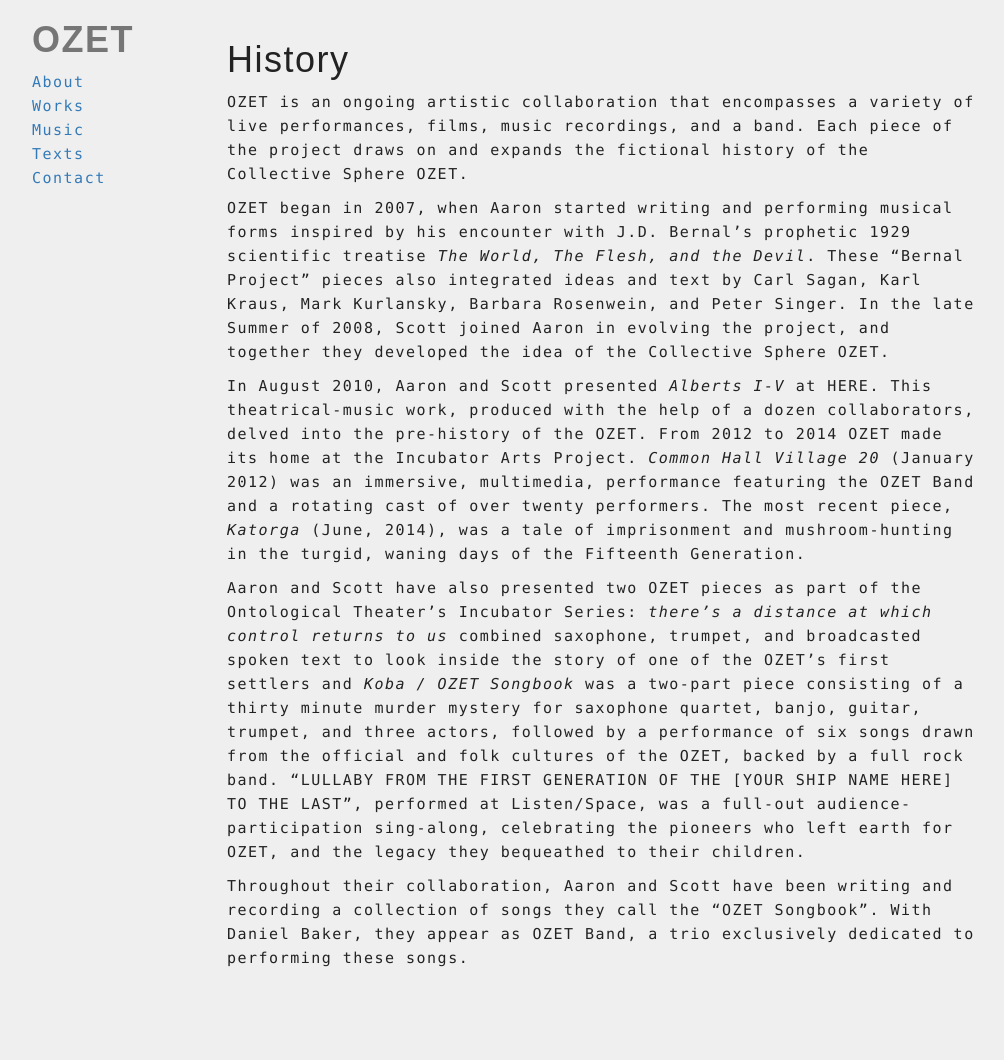
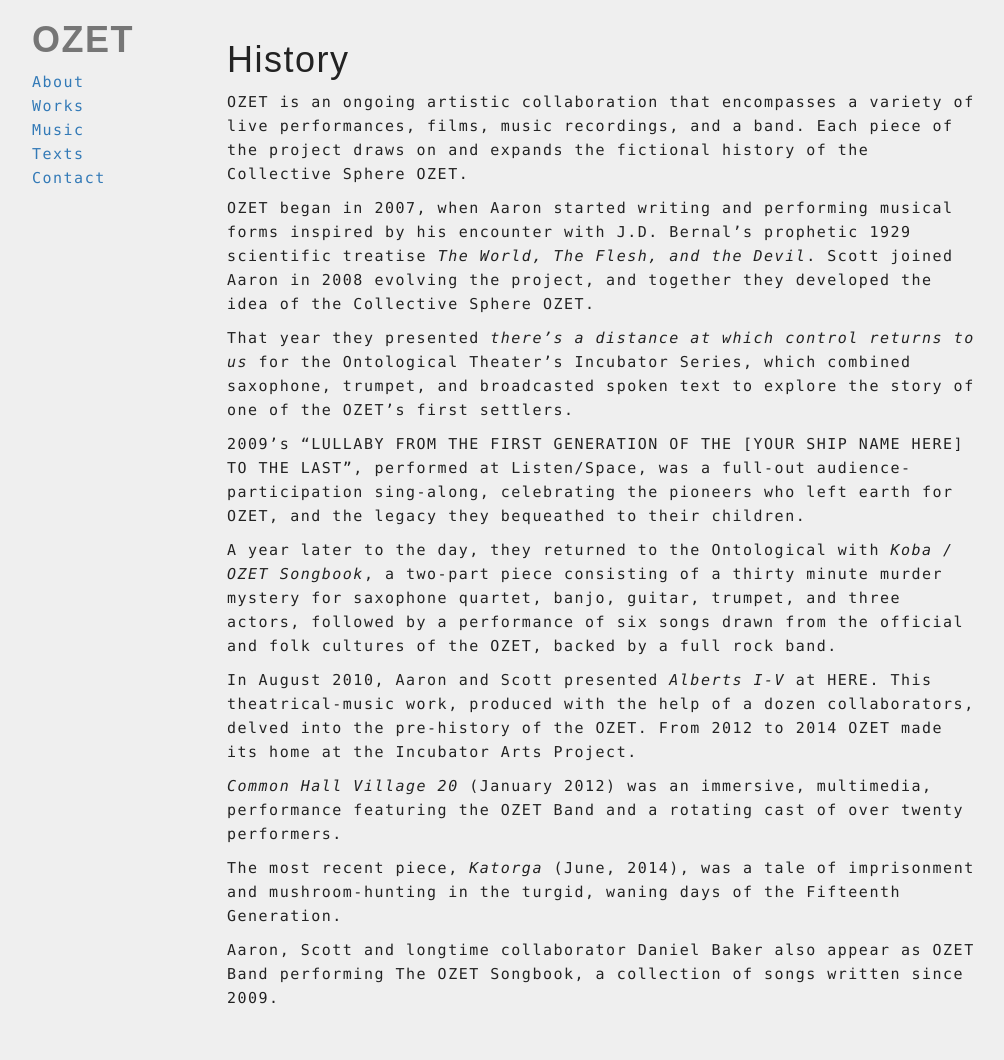
Before and after one commit to the-ozet/the-ozet.github.io, a Jekyll site: the page built from _about/history.md, in a window 1280 px wide. Shown: the whole page, without its empty margins (38-1042 px from the left). Built offline with Jekyll 4.4.1, drawn with Linux system fonts in a browser that asks for light colours; nearby versions of some CDN libraries; before the commit the page ends 1020 px from its top, so only the background shows below that.

Commit message:
Update history.md
tweak

```diff
--- a/_about/history.md
+++ b/_about/history.md
@@ -6,10 +6,18 @@ category: About
 
 OZET is an ongoing artistic collaboration that encompasses a variety of live performances, films, music recordings, and a band. Each piece of the project draws on and expands the fictional history of the Collective Sphere OZET.
 
-OZET began in 2007, when Aaron started writing and performing musical forms inspired by his encounter with J.D. Bernal's prophetic 1929 scientific treatise <i>The World, The Flesh, and the Devil</i>. These "Bernal Project" pieces also integrated ideas and text by Carl Sagan, Karl Kraus, Mark Kurlansky, Barbara Rosenwein, and Peter Singer. In the late Summer of 2008, Scott joined Aaron in evolving the project, and together they developed the idea of the Collective Sphere OZET.
+OZET began in 2007, when Aaron started writing and performing musical forms inspired by his encounter with J.D. Bernal's prophetic 1929 scientific treatise <i>The World, The Flesh, and the Devil</i>. Scott joined Aaron in 2008 evolving the project, and together they developed the idea of the Collective Sphere OZET.
 
-In August 2010, Aaron and Scott presented <i>Alberts I-V</i> at HERE. This theatrical-music work, produced with the help of a dozen collaborators, delved into the pre-history of the OZET.  From 2012 to 2014 OZET made its home at the Incubator Arts Project.  <i>Common Hall Village 20</i> (January 2012) was an immersive, multimedia, performance featuring the OZET Band and a rotating cast of over twenty performers.  The most recent piece, <i>Katorga</i> (June, 2014), was a tale of imprisonment and mushroom-hunting in the turgid, waning days of the Fifteenth Generation.
+That year they presented <i>there's a distance at which control returns to us</i> for the Ontological Theater's Incubator Series, which combined saxophone, trumpet, and broadcasted spoken text to explore the story of one of the OZET's first settlers.
 
-Aaron and Scott have also presented two OZET pieces as part of the Ontological Theater's Incubator Series: <i>there's a distance at which control returns to us</i> combined saxophone, trumpet, and broadcasted spoken text to look inside the story of one of the OZET's first settlers and <i>Koba / OZET Songbook</i> was a two-part piece consisting of a thirty minute murder mystery for saxophone quartet, banjo, guitar, trumpet, and three actors, followed by a performance of six songs drawn from the official and folk cultures of the OZET, backed by a full rock band. "LULLABY FROM THE FIRST GENERATION OF THE [YOUR SHIP NAME HERE] TO THE LAST", performed at Listen/Space, was a full-out audience-participation sing-along, celebrating the pioneers who left earth for OZET, and the legacy they bequeathed to their children.
+2009's "LULLABY FROM THE FIRST GENERATION OF THE [YOUR SHIP NAME HERE] TO THE LAST", performed at Listen/Space, was a full-out audience-participation sing-along, celebrating the pioneers who left earth for OZET, and the legacy they bequeathed to their children.
 
-Throughout their collaboration, Aaron and Scott have been writing and recording a collection of songs they call the "OZET Songbook". With Daniel Baker, they appear as OZET Band, a trio exclusively dedicated to performing these songs.
+A year later to the day, they returned to the Ontological with <i>Koba / OZET Songbook</i>, a two-part piece consisting of a thirty minute murder mystery for saxophone quartet, banjo, guitar, trumpet, and three actors, followed by a performance of six songs drawn from the official and folk cultures of the OZET, backed by a full rock band.
+
+In August 2010, Aaron and Scott presented <i>Alberts I-V</i> at HERE. This theatrical-music work, produced with the help of a dozen collaborators, delved into the pre-history of the OZET.  From 2012 to 2014 OZET made its home at the Incubator Arts Project.
+
+<i>Common Hall Village 20</i> (January 2012) was an immersive, multimedia, performance featuring the OZET Band and a rotating cast of over twenty performers.
+
+The most recent piece, <i>Katorga</i> (June, 2014), was a tale of imprisonment and mushroom-hunting in the turgid, waning days of the Fifteenth Generation.
+
+Aaron, Scott and longtime collaborator Daniel Baker also appear as OZET Band performing The OZET Songbook, a collection of songs written since 2009.
```
